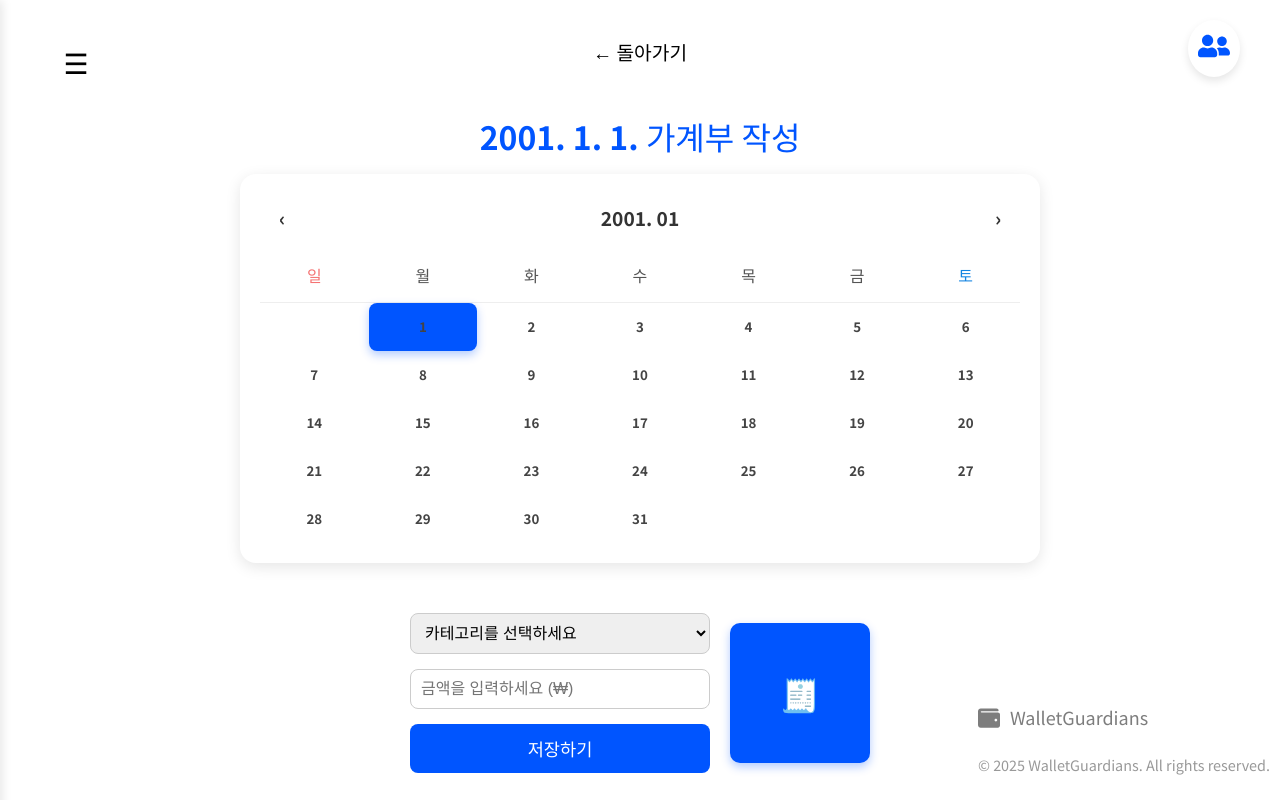
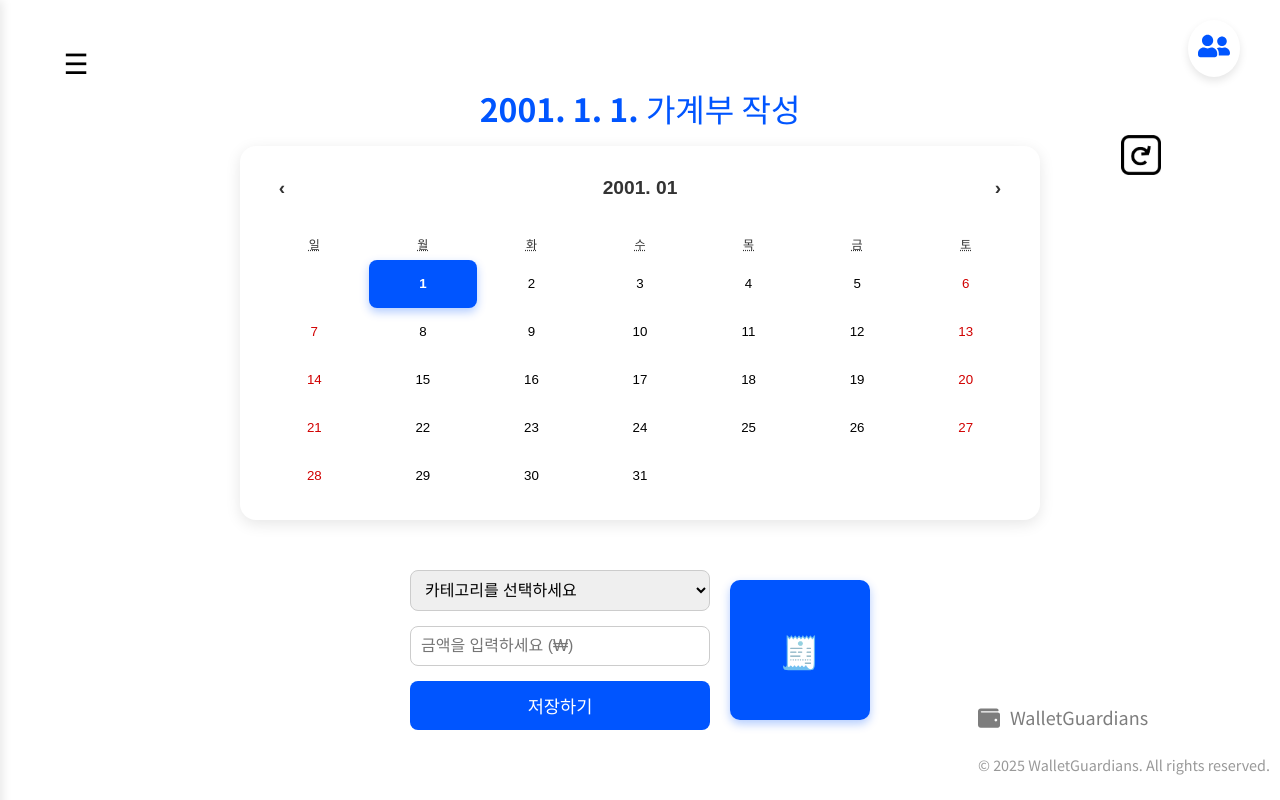
Before and after one commit to ChoiTheCreator/wallet-guardians-web, a React (Vite) app: page /input-entry/1 in a window 1280 px wide. Built offline with nearby package versions, Linux system fonts and the light colour scheme.

Commit message:
<fix>  메인페이지 달력 날짜 오류 수정, 오늘 날짜와 선택된 날짜 스타일 변경, InputEntryPage 돌아가기 버튼 스타일 수정

```diff
--- a/src/pages/InputEntryPage.jsx
+++ b/src/pages/InputEntryPage.jsx
@@ -1,25 +1,25 @@
-import React, {useState} from 'react';
+import React, { useState } from 'react';
 import { useParams, useNavigate } from 'react-router-dom';
 import Calendar from 'react-calendar';
 import 'react-calendar/dist/Calendar.css';
 import '../style/InputEntryPage.scss';
 import moment from 'moment';
+import backbutton from '../buttonIMG/backbutton.png';
 
 const InputEntryPage = () => {
-  const { date } = useParams(); // URL에서 날짜 받아오기
+  const { date } = useParams();
   const navigate = useNavigate();
   const selectedDate = new Date(date);
 
-  const [category, setCategory] = useState('');  // 선택된 카테고리
-  const [customCategory, setCustomCategory] = useState('');  // 기타 입력값
-  const [amount, setAmount] = useState('');  // 금액 입력값
+  const [category, setCategory] = useState('');
+  const [customCategory, setCustomCategory] = useState('');
+  const [amount, setAmount] = useState('');
 
   // 날짜 클릭 시 해당 날짜 페이지로 이동
   const handleDateClick = (newDate) => {
     const year = newDate.getFullYear();
     const month = String(newDate.getMonth() + 1).padStart(2, '0');
     const day = String(newDate.getDate()).padStart(2, '0');
-
     const formattedDate = `${year}-${month}-${day}`;
     navigate(`/input-entry/${formattedDate}`);
   };
@@ -29,8 +29,9 @@ const InputEntryPage = () => {
     navigate(`/receipt`);
   };
 
+  // 메인 페이지로 돌아가기
   const handleBackClick = () => {
-    navigate('/main'); // 메인 페이지로 돌아가기
+    navigate('/main');
   };
 
   const handleSave = () => {
@@ -41,13 +42,17 @@ const InputEntryPage = () => {
     }
 
     alert(`날짜: ${selectedDate.toLocaleDateString('ko-KR')}\n카테고리: ${selectedCategory}\n금액: ${amount}원`);
-    // 이후 실제 저장 로직 추가 가능
   };
 
   return (
     <div className="input-entry-page">
-      <button className="back-button" onClick={handleBackClick}>← 돌아가기</button>
+      {/* 제목 가운데 정렬 */}
       <h1>{selectedDate.toLocaleDateString('ko-KR')} 가계부 작성</h1>
+
+      {/* 뒤로가기 버튼 (달력 오른쪽 상단에 배치) */}
+      <button className="back-button" onClick={handleBackClick} title="뒤로가기">
+        <img src={backbutton} alt="뒤로가기" />
+      </button>
 
       <div className="calendar-container">
         <Calendar
@@ -55,17 +60,16 @@ const InputEntryPage = () => {
           value={selectedDate}
           locale="ko-KR"
           calendarType="gregory"
-          formatDay={(locale, date) => moment(date).format("D")} // 1일 할때 일 삭제
-          formatYear={(locale, date) => moment(date).format("YYYY")} // 네비게이션 눌렀을때 숫자 년도만 보이게
-          formatMonthYear={(locale, date) => moment(date).format("YYYY. MM")} // 네비게이션에서 2023. 12 이렇게 보이도록 설정
-          showNeighboringMonth={false} // 전달, 다음달 날짜 숨기기
-          next2Label={null} // +1년 & +10년 이동 버튼 숨기기
-          prev2Label={null} // -1년 & -10년 이동 버튼 숨기기
-         minDetail="year" // 10년단위 년도 숨기기
+          formatDay={(locale, date) => moment(date).format("D")}
+          formatYear={(locale, date) => moment(date).format("YYYY")}
+          formatMonthYear={(locale, date) => moment(date).format("YYYY. MM")}
+          showNeighboringMonth={false}
+          next2Label={null}
+          prev2Label={null}
+          minDetail="year"
         />
       </div>
 
-        {/* 가계부 입력 폼과 영수증 버튼 */}
       <div className="form-button-wrapper">
         <div className="entry-form">
           <select
@@ -105,7 +109,6 @@ const InputEntryPage = () => {
           </button>
         </div>
 
-          {/* 영수증 페이지로 이동 버튼 */}
         <button className="receipt-button" onClick={handleReceiptPage}>
           🧾
         </button>
--- a/src/pages/MainPage.jsx
+++ b/src/pages/MainPage.jsx
@@ -11,8 +11,12 @@ const MainPage = () => {
 // 모달 삭제 후 피그마 바탕으로 새로운페이지 추가 확인 요망
   const navigate = useNavigate();
 
-  const handleDateClick = (selectedDate) => {
-    const formattedDate = selectedDate.toISOString().split('T')[0]; // YYYY-MM-DD 형식
+  const handleDateClick = (newDate) => {
+    const year = newDate.getFullYear();
+    const month = String(newDate.getMonth() + 1).padStart(2, '0');
+    const day = String(newDate.getDate()).padStart(2, '0');
+
+    const formattedDate = `${year}-${month}-${day}`;
     navigate(`/input-entry/${formattedDate}`);
   }; // 선택하면 지정한 날짜의 페이지로 이동함
 
--- a/src/style/InputEntryPage.scss
+++ b/src/style/InputEntryPage.scss
@@ -3,52 +3,53 @@
     padding: 20px;
     font-family: 'Noto Sans KR', sans-serif;
 
+    /* 제목 스타일 */
+    h1 {
+      font-size: 2rem;
+      font-weight: bold;
+      color: #0055ff;
+      margin-bottom: 20px;
+    }
+
+    /* 뒤로가기 버튼 (달력 오른쪽 상단) */
     .back-button {
+      position: absolute;
+      top: 125px;
+      right: 100px;
       background-color: transparent;
       border: none;
-      font-size: 1.2rem;
       cursor: pointer;
-      margin-bottom: 20px;
+
+      img {
+        width: 40px;
+        height: 40px;
+        transition: transform 0.3s ease;
 
         &:hover {
-        text-decoration: underline;
+          transform: scale(1.2);
+        }
       }
     }
 
-    h1 {
-      font-size: 2rem;
-      margin-bottom: 20px;
-      color: #0055ff;
-    }
-
-    /* 동일한 달력 스타일 적용 */
+    /* 달력 스타일 */
     .calendar-container {
       display: flex;
       justify-content: center;
       margin-bottom: 50px;
 
       .react-calendar {
-        width: 800px; // 메인 페이지와 동일한 너비
+        width: 800px;
         border: none;
         border-radius: 1rem;
         box-shadow: 0 4px 15px rgba(0, 0, 0, 0.1);
-        font-family: 'Noto Sans KR', sans-serif;
         background-color: #fff;
         padding: 20px;
 
-        .react-calendar__month-view {
-          abbr {
-            color: #444;
-            font-weight: 600;
-          }
-        }
-
-        /* 네비게이션 스타일 */
+        /* 네비게이션 버튼 */
         .react-calendar__navigation {
-          background-color: transparent;
-          margin-bottom: 20px;
           display: flex;
           justify-content: space-between;
+          margin-bottom: 20px;
 
           button {
             font-size: 1.2rem;
@@ -70,40 +71,12 @@
           }
         }
 
-        /* 일요일 빨간색, 토요일 파란색 */
-        .react-calendar__month-view__weekdays__weekday--weekend abbr[title="일요일"] {
-          color: #f57373;
-        }
-
-        .react-calendar__month-view__weekdays__weekday--weekend abbr[title="토요일"] {
-          color: #1384e1;
-        }
-
-        /* 요일 밑줄 제거 */
-        .react-calendar__month-view__weekdays abbr {
-          text-decoration: none;
-          font-weight: 700;
-          font-size: 1rem;
-          color: #555;
-        }
-
-        /* 날짜 간격 및 스타일 */
-        .react-calendar__tile {
-          padding: 15px 0;
-          border-radius: 0.5rem;
-          transition: background-color 0.3s ease;
-
-          &:hover {
-            background-color: rgba(120, 164, 253, 0.3);
-          }
-        }
-
         /* 오늘 날짜 스타일 */
         .react-calendar__tile--now {
-          background-color: #0055ff;
+          background-color: #eeff6b;
 
           abbr {
-            color: white;
+            color: #000;
             font-weight: bold;
           }
         }
@@ -115,19 +88,24 @@
           font-weight: bold;
           box-shadow: 0 4px 10px rgba(0, 85, 255, 0.3);
 
+          abbr {
+            color: #fff;
+          }
+
           &:hover {
             background-color: #1384e1;
           }
         }
 
-        /* 요일 구분선 */
-        .react-calendar__month-view__weekdays {
-          text-align: center;
-          font-size: 1rem;
-          font-weight: 600;
-          color: #555;
-          padding-bottom: 10px;
-          border-bottom: 1px solid #eee;
+        /* 날짜 타일 */
+        .react-calendar__tile {
+          padding: 15px 0;
+          border-radius: 0.5rem;
+          transition: background-color 0.3s ease;
+
+          &:hover {
+            background-color: rgba(120, 164, 253, 0.3);
+          }
         }
       }
     }
@@ -140,6 +118,7 @@
       gap: 20px;
     }
 
+    /* 입력 폼 */
     .entry-form {
       display: flex;
       flex-direction: column;
@@ -170,7 +149,7 @@
       }
     }
 
-  /* 영수증 버튼 스타일 */
+    /* 영수증 버튼 */
     .receipt-button {
       width: 140px;
       height: 140px;
--- a/src/style/MainPage.scss
+++ b/src/style/MainPage.scss
@@ -98,20 +98,10 @@ $font-family: 'Noto Sans KR', sans-serif;
       /* 오늘 날짜 스타일 */
       .react-calendar__tile--now {
         background-color: #0055ff;
+        font-weight: bold;
+
         abbr {
-          color: white;
-          font-weight: bold;
-        }
-      }
-
-      /* 오늘 날짜 스타일 */
-      .react-calendar__tile--active {
-        background-color: #0055ff !important;
-        color: #fff !important;
-        font-weight: bold;
-        box-shadow: 0 4px 10px rgba(0, 85, 255, 0.3);
-        &:hover {
-          background-color: #1384e1;
+          color: #ffffff;  // 파란색 글씨
         }
       }
 
```
Also changed, not shown: src/buttonIMG/backbutton.png (added). Lines whose indentation alone changed are shown as unchanged.
